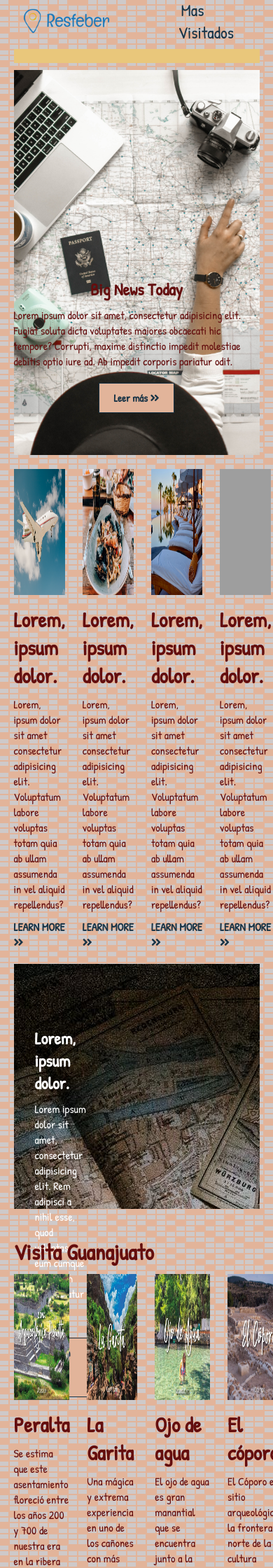
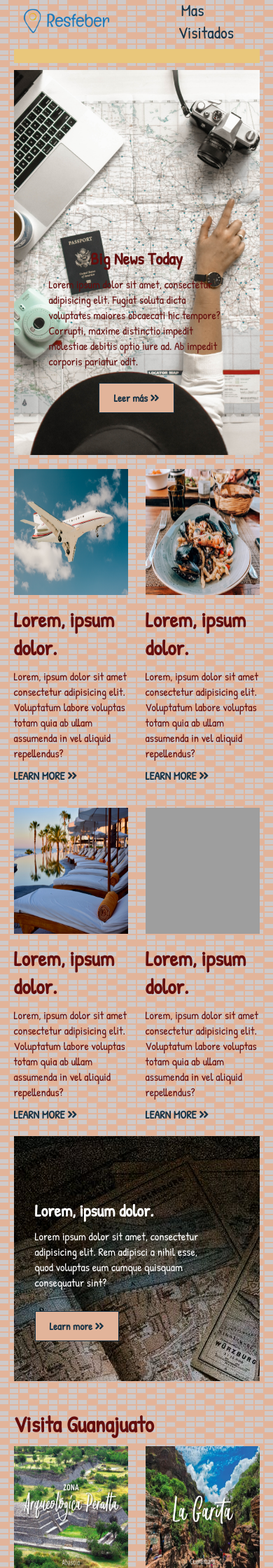
Before and after one commit to arrobaluuz/Resfeber, a PHP site: page / in a window 390 px wide; the page is wider, and only the part inside the window is pictured. Shown: the top 2240 px of that part at 70% size. Run offline with PHP 8.4, Linux system fonts and the light colour scheme; grey boxes are pictures that could not be loaded.

Commit message:
Añadí estilos para otros tamaños de pantalla y espaciado en elementos del showcase y los banners

```diff
--- a/styles.css
+++ b/styles.css
@@ -65,7 +65,7 @@ hr{
     width: 100%;
     height: 550px;
     background: url('./img/showcase2.jpg') no-repeat center center/cover;
-    padding-bottom: 50px;
+    padding: 50px;
     margin-bottom: 20px;
     display: flex;
     flex-direction: column;
@@ -208,3 +208,15 @@ links a i{
     text-align: center;
     padding-bottom: 20px;
 }
+
+@media (max-width: 700px){
+    .news-cards{
+        grid-template-columns: repeat(2, 1fr);
+    }
+
+    .cards-banner-one .content,
+    .cards-banner-two .content
+    {
+        width: 80%;
+    }
+}
```
